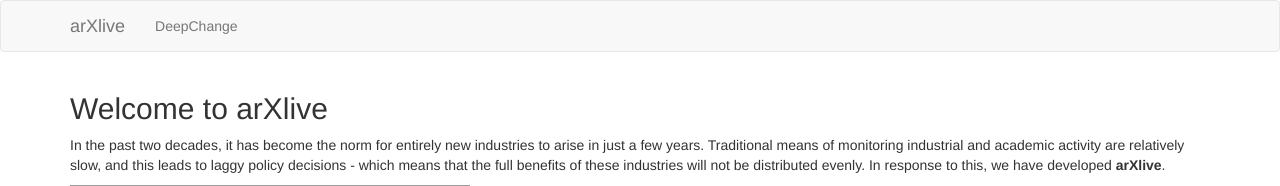
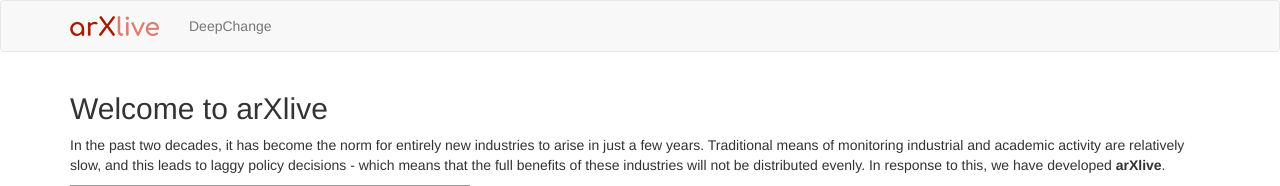
Before and after one commit to nestauk/arxlive, a Flask app: template arxlive/templates/deepchange.html in a window 1280 px wide. Shown: the top 186 px of the page. Run offline with Flask 2, Linux system fonts and the light colour scheme; the template is opened without the code that fills it: most values are stand-ins (such as "Sample title", 1, 10 or a date in 2020); some libraries are stand-ins or nearby versions; grey boxes are pictures that could not be loaded.

Commit message:
Add logo and favicons.

```diff
--- a/arxlive/templates/base.html
+++ b/arxlive/templates/base.html
@@ -11,7 +11,9 @@
                     <span class="icon-bar"></span>
                     <span class="icon-bar"></span>
                 </button>
-                <a class="navbar-brand" href="{{ url_for('deepchange') }}">arXlive</a>
+                <a class="navbar-brand" href="{{ url_for('deepchange') }}">
+                    <img alt="arXlive" src="{{ url_for('static', filename='arxlive-logo-20h.png') }}">
+                </a>
             </div>
             <div class="collapse navbar-collapse" id="bs-example-navbar-collapse-1">
                 <ul class="nav navbar-nav">
@@ -23,3 +25,10 @@
 {% endblock navbar %}
 
 {% block content %}{% endblock content %}
+
+{% block styles %}
+{{ super() }}
+<link rel="icon" type="image/png" sizes="16x16" href="{{ url_for('static', filename='favicon-16x16.png') }}">
+<link rel="icon" type="image/png" sizes="32x32" href="{{ url_for('static', filename='favicon-32x32.png') }}">
+<link rel="icon" type="image/png" sizes="96x96" href="{{ url_for('static', filename='favicon-96x96.png') }}">
+{% endblock styles %}
```
Also changed, not shown: arxlive/static/arxlive-logo-20h.png (added), arxlive/static/favicon-16x16.png (added), arxlive/static/favicon-32x32.png (added), arxlive/static/favicon-96x96.png (added).
